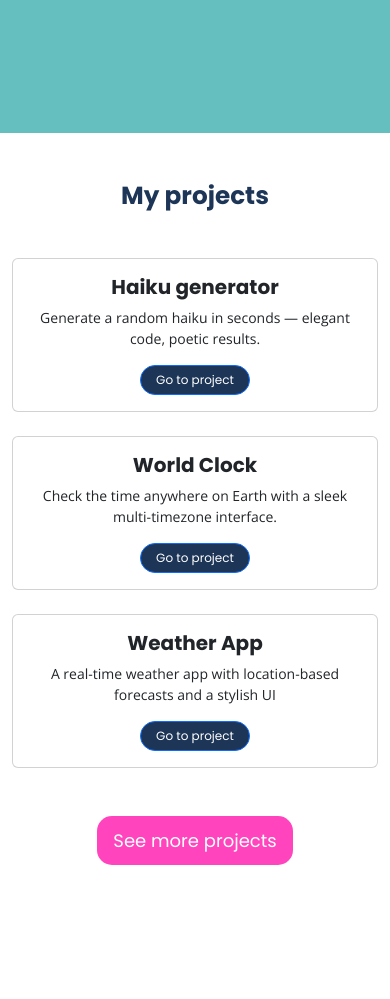
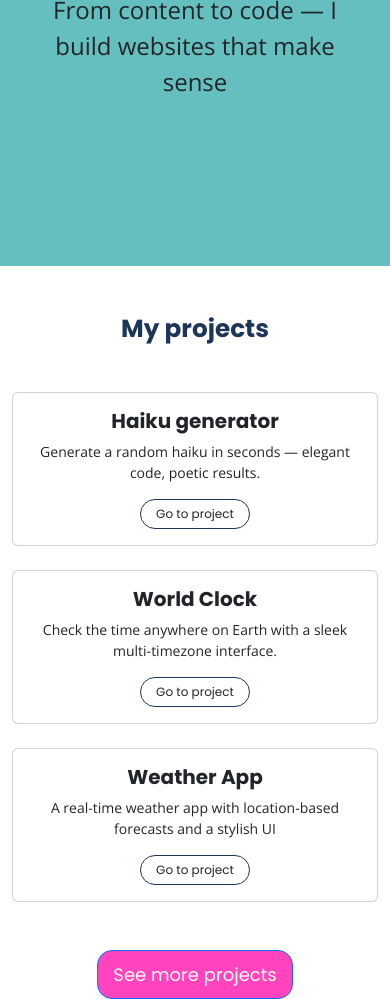
Before and after one commit to SuzannaW-web/portfolio-by-suzanna, a plain HTML site: page index.html in a window 390 px wide. Shown: the part 281-1280 px from the top of the page. Before the commit the page ends 1146 px from the top, so only its background shows below. Drawn offline with nearby package versions, Linux system fonts and the light colour scheme.

Commit message:
Updated button css

```diff
--- a/css/styles.css
+++ b/css/styles.css
@@ -28,14 +28,14 @@ body {
 .hero {
   background-color: var(--secondary-color);
   text-align: center;
-  padding: 120px 0;
+  padding: 120px 20px;
 }
 
 .hero p {
   font-size: 36px;
 }
 
-.btn {
+.btn-primary {
   background-color: var(--highlight-color);
   padding: 10px 15px;
   border-radius: 15px;
@@ -44,32 +44,37 @@ body {
   font-size: 18px;
 }
 
-.btn:hover {
+.btn-primary:hover {
   background-color: var(--primary-color);
   color: white;
 }
 
-.btn-primary {
-  background-color: var(--primary-color);
+.btn-outline {
+  background-color: none;
+  border: 1px solid var(--primary-color);
   border-radius: 20px;
-  color: white;
+
   font-family: var(--heading-font-family);
   padding: 5px 15px;
   font-size: 12px;
 }
 
-.btn-primary:hover {
-  background-color: var(--highlight-color);
+.btn-outline:hover {
+  background-color: var(--secondary-color);
 }
 
 @media (max-width: 768px) {
+  .hero {
+    text-align: center;
+  }
+
   h1 {
     font-size: 48px;
   }
 
   .hero p {
     font-size: 24px;
-    padding: 10px;
+    padding: 30px 10px;
   }
 
   .card-title {
--- a/index.html
+++ b/index.html
@@ -36,7 +36,7 @@
                     <div class="card-body">
                         <h3 class="card-title">Haiku generator</h3>
                         <p class="card-text">Generate a random haiku in seconds — elegant code, poetic results.</p>
-                        <a href="#" class="btn btn-primary">Go to project</a>
+                        <a href="#" class="btn btn-outline">Go to project</a>
                     </div>
                 </div>
 
@@ -48,7 +48,7 @@
                     <div class="card-body">
                         <h3 class="card-title">World Clock</h3>
                         <p class="card-text">Check the time anywhere on Earth with a sleek multi-timezone interface.</p>
-                        <a href="#" class="btn btn-primary">Go to project</a>
+                        <a href="#" class="btn btn-outline">Go to project</a>
                     </div>
                 </div>
 
@@ -61,14 +61,14 @@
                         <h3 class="card-title">Weather App</h3>
                         <p class="card-text">A real-time weather app with location-based forecasts and a
                             stylish UI</p>
-                        <a href="#" class="btn btn-primary">Go to project</a>
+                        <a href="#" class="btn btn-outline">Go to project</a>
                     </div>
                 </div>
 
             </div>
         </div>
     </div>
-    <div class="container text-center mt-5"><a href=#" class="btn btn-color">See more projects</a></div>
+    <div class="container text-center mt-5"><a href=#" class="btn btn-primary">See more projects</a></div>
 
 
     <script src="https://cdn.jsdelivr.net/npm/bootstrap@5.3.7/dist/js/bootstrap.bundle.min.js"
```
